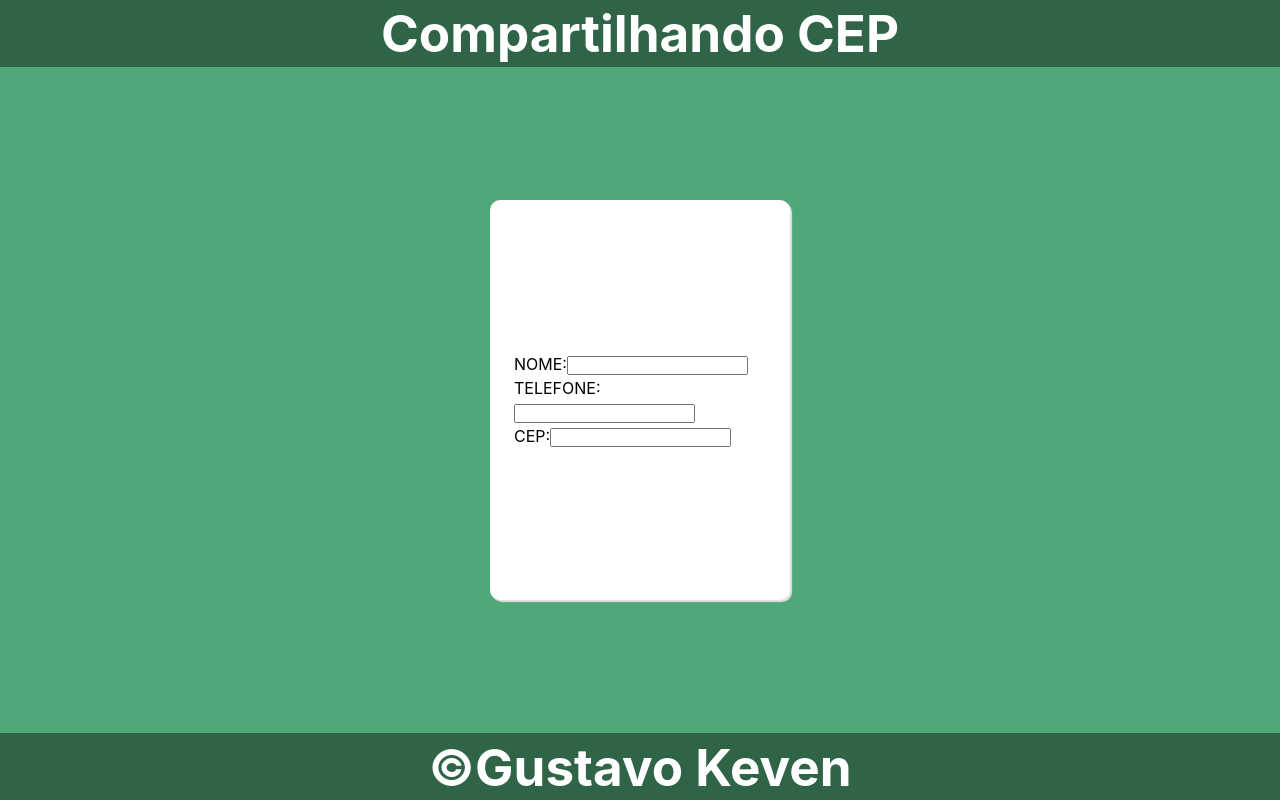
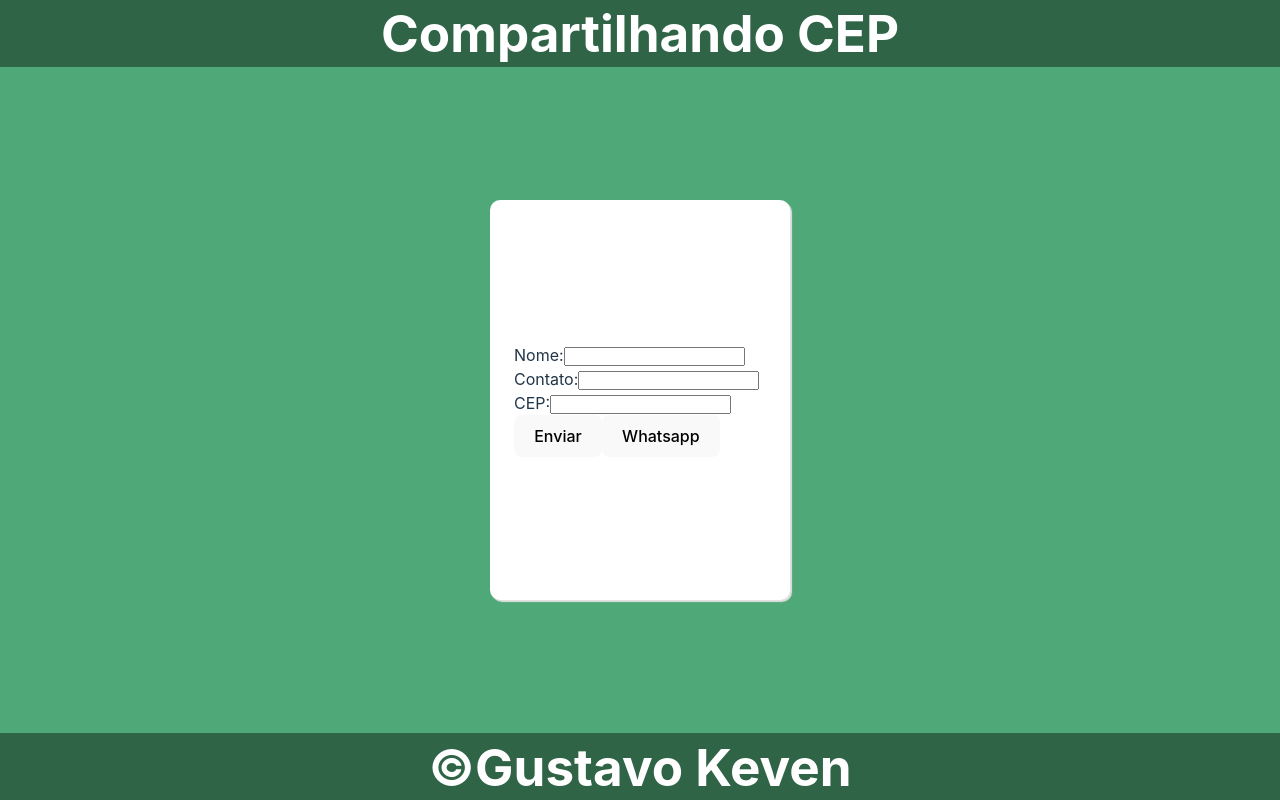
Before and after one commit to gustta11/Compartilhar-Endereco, a React (Vite) app: page / in a window 1280 px wide. Built offline with nearby package versions, Linux system fonts and the light colour scheme.

Commit message:
Adicionando hook useForm

```diff
--- a/package.json
+++ b/package.json
@@ -11,7 +11,8 @@
   },
   "dependencies": {
     "react": "^18.2.0",
-    "react-dom": "^18.2.0"
+    "react-dom": "^18.2.0",
+    "react-hook-form": "^7.51.2"
   },
   "devDependencies": {
     "@types/react": "^18.2.66",
--- a/src/components/Formulario.jsx
+++ b/src/components/Formulario.jsx
@@ -1,15 +1,44 @@
 import './Formulario.css'
-
+import {UseState} from 'react'
+import { useForm} from "react-hook-form"
 
 const Formulario = () =>{
 
+    const {register, handleSubmit} = useForm();
+
+    const onSubmit = (e)=>{
+        let botao = document.querySelector('.botaoWhats')
+        let url = `https://api.whatsapp.com/send?phone=${encodeURIComponent(e.contato)}&text=${encodeURIComponent(e.nome)}`
+        botao.setAttribute('href',url)
+        botao.setAttribute('target', '_blank')
+    }
+
+    /*const whats =(e)=>{
+        let botao = document.querySelector('.botaoWhats')
+        let url = `https://api.whatsapp.com/send?phone=${encodeURIComponent(e.contato)}&text=${encodeURIComponent(e.nome)}`
+        botao.setAttribute('href',url)
+        botao.setAttribute('target', '_blank')
+    }*/
 
     return(
         <div className='layoutForm'>
             <div className='conteudoForm'>
-                <p>NOME:<input type="text" /></p>
-                <p>TELEFONE:<input type="text" /></p>
-                <p>CEP:<input type="text" /></p>
+              <form onSubmit={handleSubmit(onSubmit)}>
+                <label>
+                    Nome:
+                    <input type="text" {...register('nome')}/>
+                </label>
+                <label >
+                    Contato:
+                    <input type="text" {...register('contato')}/>
+                </label>
+                <label>
+                    CEP:
+                    <input type="text" />
+                </label>
+                <button type='submit'> Enviar </button>
+                <a className='botaoWhats'><button>Whatsapp</button></a>
+              </form>
             </div>
         </div>
     )
```
Also changed, not shown: 1 other file (tests, documents, lock files or other folders).
